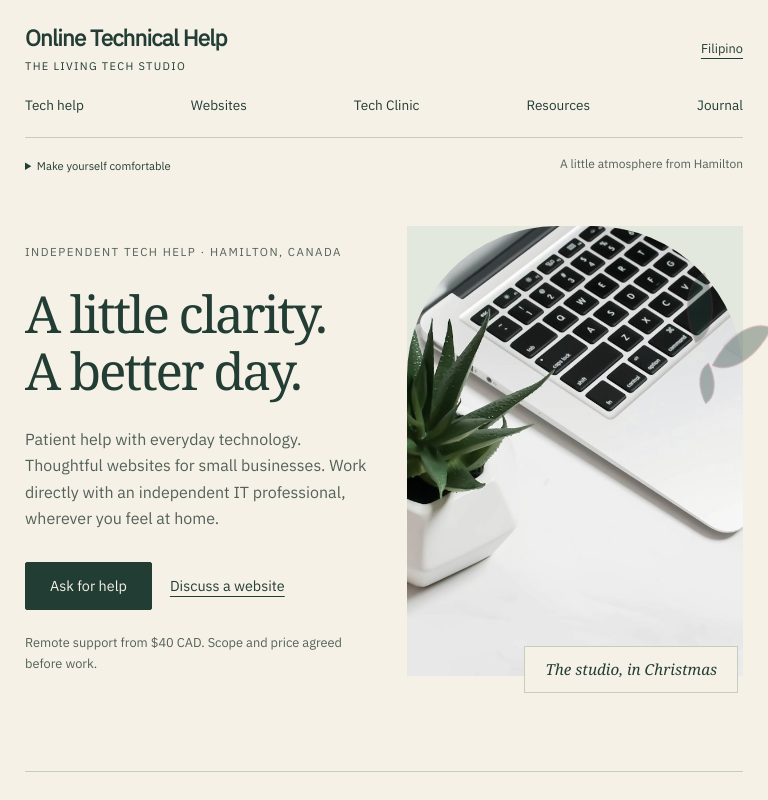
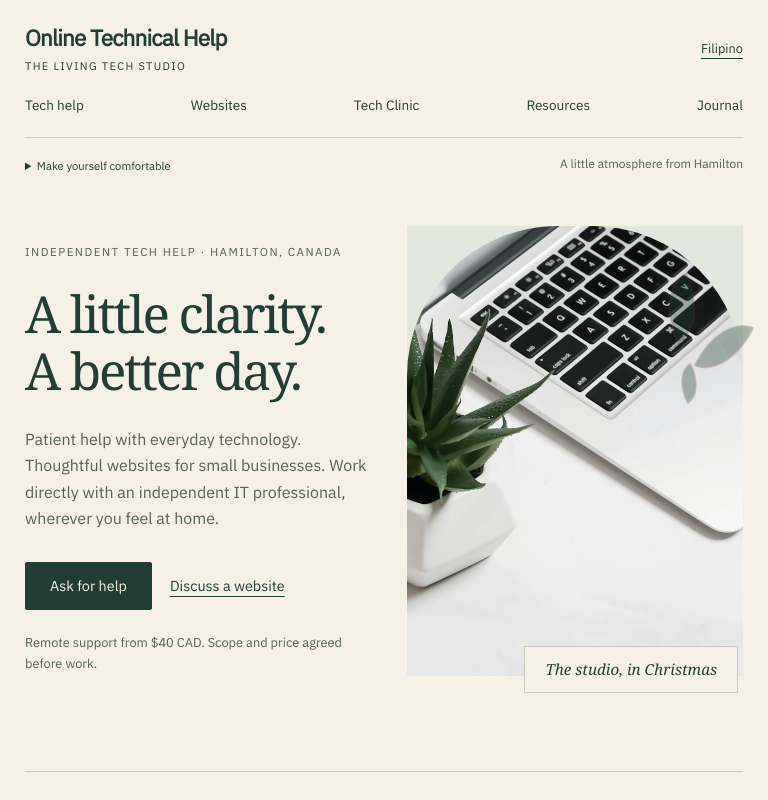
Before and after one commit to Zynette/HamiltonTechHelp, a website with bundled scripts: page public/index.html in a window 768 px wide. Shown: the top 800 px of the page. Built offline with nearby package versions, Linux system fonts and the light colour scheme; files whose address does not match are found by name.

Commit message:
Refresh preview tablet decoration bounds

```diff
--- a/public/studio.css
+++ b/public/studio.css
@@ -1130,3 +1130,9 @@ footer .small {
 .form-row > * {
   min-width: 0;
 }
+/* Keep rotated seasonal artwork inside the narrower tablet side margin. */
+@media (min-width: 601px) and (max-width: 800px) {
+  .season-decoration {
+    right: 0;
+  }
+}
--- a/review-preview/studio.css
+++ b/review-preview/studio.css
@@ -1130,3 +1130,9 @@ footer .small {
 .form-row > * {
   min-width: 0;
 }
+/* Keep rotated seasonal artwork inside the narrower tablet side margin. */
+@media (min-width: 601px) and (max-width: 800px) {
+  .season-decoration {
+    right: 0;
+  }
+}
```
